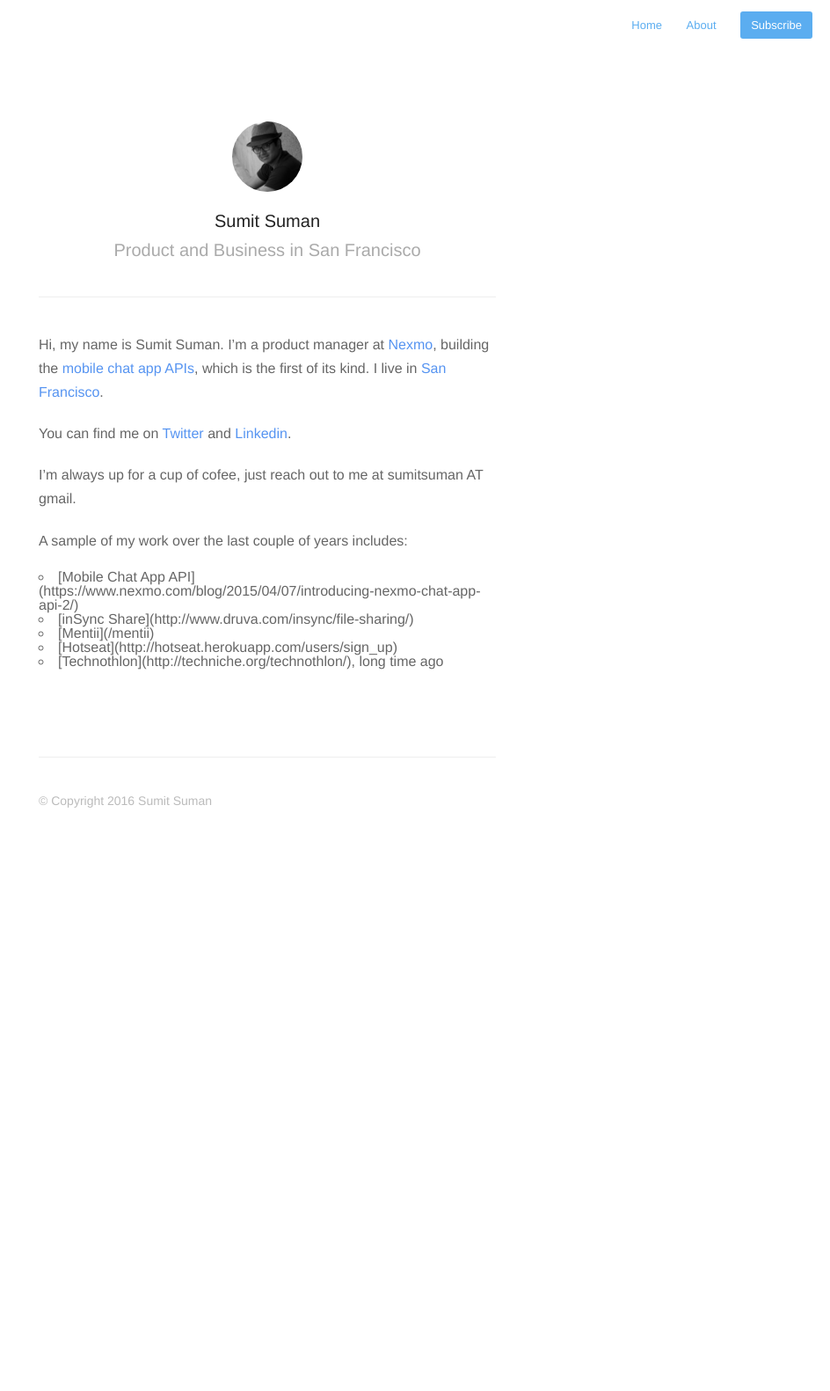
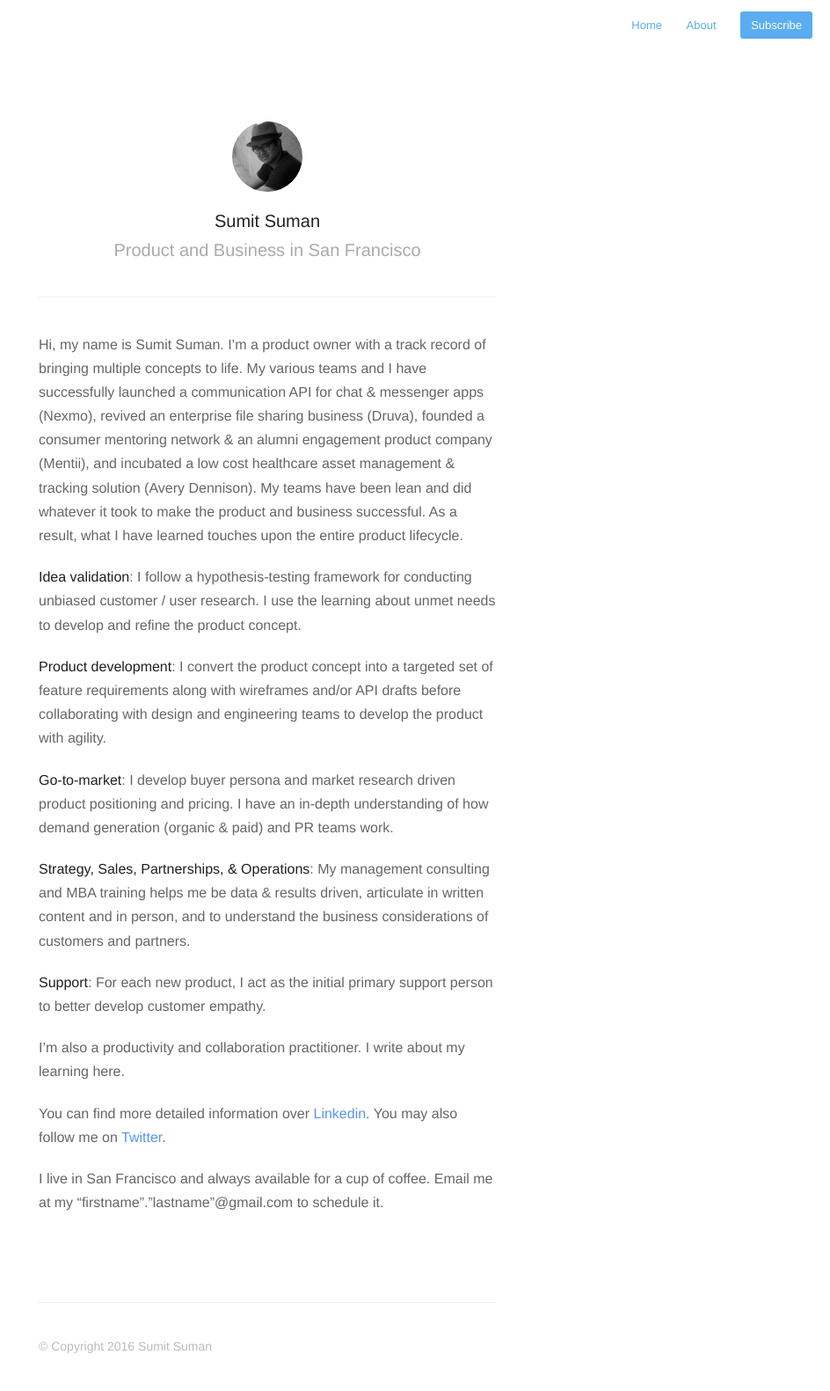
Before and after one commit to sumitsuman/sumitsuman.github.io, a Jekyll site: the page built from about.md, in a window 1280 px wide. Shown: the whole page at 88% size, without its empty margins (336-1280 px from the left). Built offline with Jekyll 4.4.1, drawn with Linux system fonts in a browser that asks for light colours; nearby versions of some CDN libraries; Markdown is read by kramdown in place of the engine named in the settings; before the commit the page ends 961 px from its top, so only the background shows below that.

Commit message:
About changes

```diff
--- a/about.md
+++ b/about.md
@@ -4,23 +4,28 @@ permalink: about/
 profile: true
 ---
 
-Hi, my name is Sumit Suman. I'm a product manager at [Nexmo](http://www.nexmo.com), building the [mobile chat app APIs](https://www.nexmo.com/blog/2015/04/07/introducing-nexmo-chat-app-api-2/), which is the first of its kind. I live in [San Francisco](http://www.pictorymag.com/showcases/san-francisco/).
+Hi, my name is Sumit Suman. I’m a product owner with a track record of bringing multiple concepts to life. My various teams and I have successfully launched a communication API for chat & messenger apps (Nexmo), revived an enterprise file sharing business (Druva), founded a consumer mentoring network & an alumni engagement product company (Mentii), and incubated a low cost healthcare asset management & tracking solution (Avery Dennison). My teams have been lean and did whatever it took to make the product and business successful. As a result, what I have learned touches upon the entire product lifecycle.
 
-You can find me on [Twitter](http://twitter.com/arraysum) and [Linkedin](http://linkedin.com/in/sumitsuman).
+**Idea validation**:
+I follow a hypothesis-testing framework for conducting unbiased customer / user research. I use the learning about unmet needs to develop and refine the product concept.
 
-I'm always up for a cup of cofee, just reach out to me at sumitsuman AT gmail.
+**Product development**:
+I convert the product concept into a targeted set of feature requirements along with wireframes and/or API drafts before collaborating with design and engineering teams to develop the product with agility.
 
-A sample of my work over the last couple of years includes:
+**Go-to-market**:
+I develop buyer persona and market research driven product positioning and pricing. I have an in-depth understanding of how demand generation (organic & paid) and PR teams work.
 
-<li> [Mobile Chat App API](https://www.nexmo.com/blog/2015/04/07/introducing-nexmo-chat-app-api-2/)
+**Strategy, Sales, Partnerships, & Operations**:
+My management consulting and MBA training helps me be data & results driven, articulate in written content and in person, and to understand the business considerations of customers and partners.
 
-<li> [inSync Share](http://www.druva.com/insync/file-sharing/)
+**Support**:
+For each new product, I act as the initial primary support person to better develop customer empathy.
 
-<li> [Mentii](/mentii)
+I’m also a productivity and collaboration practitioner. I write about my learning here.
 
-<li> [Hotseat](http://hotseat.herokuapp.com/users/sign_up)
+You can find more detailed information over [Linkedin](https://www.linkedin.com/in/sumitsuman). You may also follow me on [Twitter](https://twitter.com/arraysum).
 
-<li> [Technothlon](http://techniche.org/technothlon/), long time ago
+I live in San Francisco and always available for a cup of coffee. Email me at my "firstname"."lastname"@gmail.com to schedule it.
 
 
 {% include footer.html %}
```
